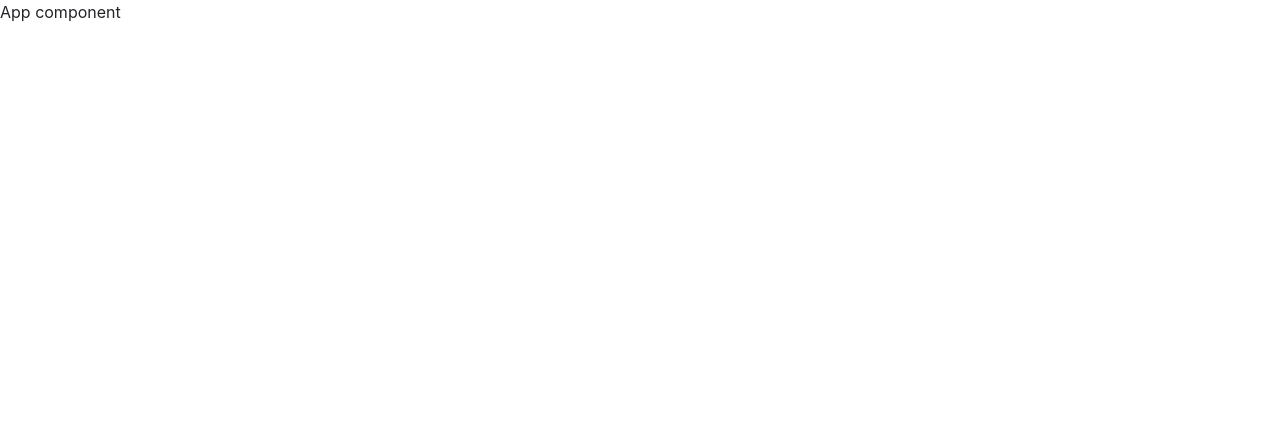
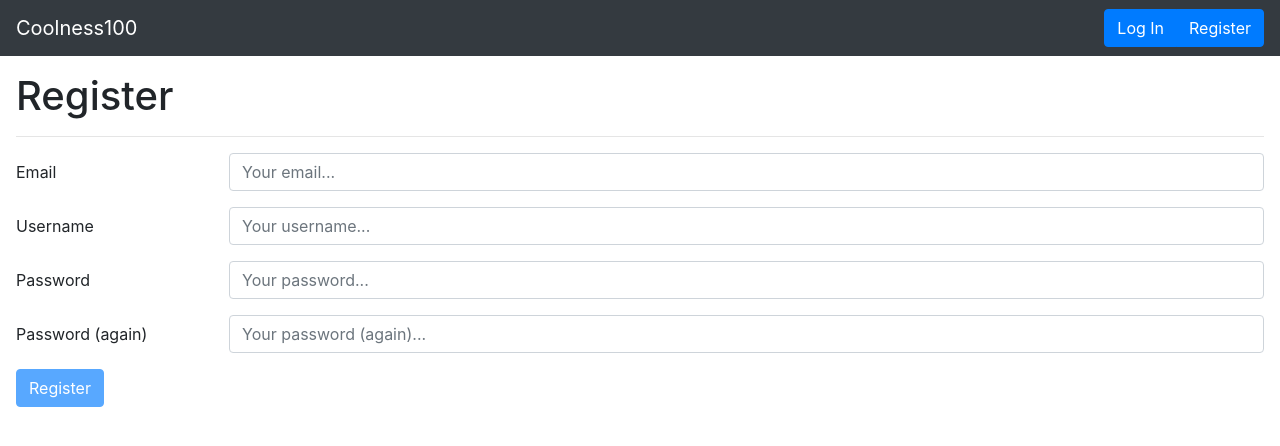
Before and after one commit to ElCholoGamer/fakebook, a React app: page /register in a window 1280 px wide. Shown: the top 446 px of the page. Built offline with nearby package versions, Linux system fonts and the light colour scheme.

Commit message:
add frontend forms (login and register)

```diff
--- a/src/app/App.tsx
+++ b/src/app/App.tsx
@@ -1,7 +1,47 @@
+import axios from 'axios';
 import React from 'react';
+import { Redirect, Route, Switch } from 'react-router-dom';
+import Header from './components/Header';
+import Loading from './components/Loading';
+import { User } from './utils';
+
+const Home = React.lazy(() => import('./pages/Home'));
+const Login = React.lazy(() => import('./pages/Login'));
+const Register = React.lazy(() => import('./pages/Register'));
 
 const App: React.FC = () => {
-	return <div>App component</div>;
+	const [user, setUser] = React.useState<User | null>(null);
+	const [loaded, setLoaded] = React.useState(false);
+
+	React.useEffect(() => {
+		if (localStorage.getItem('loggedIn') !== 'yes') {
+			return setLoaded(true);
+		}
+
+		axios
+			.get('/user')
+			.then(res => setUser(res.data.user))
+			.catch(err => {
+				localStorage.removeItem('loggedIn');
+				console.error(err);
+			})
+			.finally(() => setLoaded(true));
+	}, []);
+
+	if (!loaded) return <Loading />;
+
+	return (
+		<React.Suspense fallback={<Loading />}>
+			<Header user={user} />
+			<Switch>
+				<Route exact path="/" component={Home} />
+				<Route exact path="/login" component={Login} />
+				<Route exact path="/register" component={Register} />
+
+				<Redirect to="/" />
+			</Switch>
+		</React.Suspense>
+	);
 };
 
 export default App;
--- /dev/null
+++ b/src/app/components/FormRow.tsx
@@ -0,0 +1,41 @@
+import React from 'react';
+import Col from 'react-bootstrap/Col';
+import Form from 'react-bootstrap/Form';
+import Row from 'react-bootstrap/Row';
+
+interface Props<T extends Record<string, any>> {
+	label: string;
+	data: T;
+	setData: React.Dispatch<React.SetStateAction<T>>;
+	value: keyof T;
+	placeholder?: string;
+	type?: string;
+}
+
+const FormRow = <T extends Record<string, any>>({
+	label,
+	data,
+	setData,
+	value,
+	placeholder,
+	type = 'text',
+}: Props<T>) => {
+	return (
+		<Form.Group as={Row}>
+			<Form.Label column>{label}</Form.Label>
+			<Col sm={10}>
+				<Form.Control
+					value={data[value]}
+					name="email"
+					onChange={e =>
+						setData(prev => ({ ...prev, [value]: e.target.value }))
+					}
+					type={type}
+					placeholder={placeholder}
+				/>
+			</Col>
+		</Form.Group>
+	);
+};
+
+export default FormRow;
--- /dev/null
+++ b/src/app/components/Header.tsx
@@ -0,0 +1,57 @@
+import axios from 'axios';
+import React from 'react';
+import Button from 'react-bootstrap/Button';
+import ButtonGroup from 'react-bootstrap/ButtonGroup';
+import Navbar from 'react-bootstrap/Navbar';
+import { User } from '../utils';
+
+interface Props {
+	user: User | null;
+}
+
+const Header: React.FC<Props> = ({ user }) => {
+	const handleClick = (e: React.MouseEvent<HTMLButtonElement, MouseEvent>) => {
+		e.currentTarget.disabled = true;
+		axios
+			.post('/user/logout')
+			.then(() => location.reload())
+			.catch(console.error);
+	};
+
+	return (
+		<Navbar bg="dark" variant="dark" expand="sm">
+			<Navbar.Brand href="/">Coolness100</Navbar.Brand>
+			<Navbar.Toggle />
+
+			<Navbar.Collapse className="justify-content-end">
+				{user ? (
+					<>
+						<Navbar.Text>
+							Logged in as:{' '}
+							<a href="/account" className="text-light font-weight-bold">
+								{user.username}
+							</a>
+						</Navbar.Text>
+						<Button
+							onClick={handleClick}
+							className="ml-3"
+							variant="outline-danger">
+							Log Out
+						</Button>
+					</>
+				) : (
+					<ButtonGroup>
+						<Button variant="primary" href="/login">
+							Log In
+						</Button>
+						<Button variant="primary" href="/register">
+							Register
+						</Button>
+					</ButtonGroup>
+				)}
+			</Navbar.Collapse>
+		</Navbar>
+	);
+};
+
+export default Header;
--- /dev/null
+++ b/src/app/components/Loading.tsx
@@ -0,0 +1,18 @@
+import React from 'react';
+import Spinner from 'react-bootstrap/Spinner';
+
+const Loading: React.FC = () => (
+	<div
+		className="d-flex justify-content-center align-items-center"
+		style={{ height: '100vh' }}>
+		<Spinner
+			style={{ width: '3rem', height: '3rem' }}
+			role="status"
+			className="text-primary"
+			animation="border">
+			<span className="sr-only">Loading...</span>
+		</Spinner>
+	</div>
+);
+
+export default Loading;
--- /dev/null
+++ b/src/app/pages/Home.tsx
@@ -0,0 +1,7 @@
+import React from 'react';
+
+const Home: React.FC = () => {
+	return <div>Home component</div>;
+};
+
+export default Home;
--- /dev/null
+++ b/src/app/pages/Login.tsx
@@ -0,0 +1,66 @@
+import axios, { AxiosError } from 'axios';
+import React from 'react';
+import Button from 'react-bootstrap/Button';
+import Form from 'react-bootstrap/Form';
+import FormRow from '../components/FormRow';
+
+const Login: React.FC = () => {
+	const [message, setMessage] = React.useState('');
+	const [data, setData] = React.useState({ email: '', password: '' });
+
+	const handleChange = ({ target }: React.ChangeEvent<HTMLInputElement>) => {
+		setData(prev => ({ ...prev, [target.name]: target.value }));
+	};
+
+	const handleClick = ({
+		currentTarget,
+	}: React.MouseEvent<HTMLButtonElement, MouseEvent>) => {
+		currentTarget.disabled = true;
+		axios
+			.post('/auth/login', data)
+			.then(() => {
+				localStorage.setItem('loggedIn', 'yes');
+				location.href = '/';
+			})
+			.catch((err: AxiosError) => {
+				console.error(err);
+				setMessage(err.response?.data?.message);
+			})
+			.finally(() => (currentTarget.disabled = false));
+	};
+
+	const { email, password } = data;
+	return (
+		<div className="p-3">
+			<h1>Log In</h1>
+			<hr />
+
+			<Form>
+				<FormRow
+					data={data}
+					setData={setData}
+					value="email"
+					type="email"
+					placeholder="Your email..."
+					label="Email"
+				/>
+
+				<FormRow
+					data={data}
+					setData={setData}
+					value="password"
+					type="password"
+					placeholder="Your password..."
+					label="Password"
+				/>
+
+				<Button onClick={handleClick} disabled={!email || !password}>
+					Log In
+				</Button>
+			</Form>
+			<p className="text-danger mt-3">{message}</p>
+		</div>
+	);
+};
+
+export default Login;
--- /dev/null
+++ b/src/app/pages/Register.tsx
@@ -0,0 +1,90 @@
+import axios, { AxiosError } from 'axios';
+import React from 'react';
+import { Button, Form } from 'react-bootstrap';
+import FormRow from '../components/FormRow';
+
+const Register: React.FC = () => {
+	const [message, setMessage] = React.useState('');
+	const [data, setData] = React.useState({
+		email: '',
+		username: '',
+		password1: '',
+		password2: '',
+	});
+
+	const handleClick = ({
+		currentTarget,
+	}: React.MouseEvent<HTMLButtonElement, MouseEvent>) => {
+		// Validate passwords
+		const { password1, password2, username, email } = data;
+		if (password1 !== password2) {
+			return setMessage("The passwords don't match");
+		}
+
+		currentTarget.disabled = true;
+		axios
+			.post('/auth/register', { username, email, password: password1 })
+			.then(() => {
+				localStorage.setItem('loggedIn', 'yes');
+				location.href = '/';
+			})
+			.catch((err: AxiosError) => {
+				console.error(err);
+				setMessage(err.response?.data?.message);
+			})
+			.finally(() => (currentTarget.disabled = false));
+	};
+
+	return (
+		<div className="p-3">
+			<h1>Register</h1>
+			<hr />
+
+			<Form>
+				<FormRow
+					data={data}
+					value="email"
+					placeholder="Your email..."
+					setData={setData}
+					type="email"
+					label="Email"
+				/>
+
+				<FormRow
+					data={data}
+					value="username"
+					placeholder="Your username..."
+					setData={setData}
+					label="Username"
+				/>
+
+				<FormRow
+					data={data}
+					value="password1"
+					placeholder="Your password..."
+					setData={setData}
+					type="password"
+					label="Password"
+				/>
+
+				<FormRow
+					data={data}
+					value="password2"
+					placeholder="Your password (again)..."
+					setData={setData}
+					type="password"
+					label="Password (again)"
+				/>
+
+				<Button
+					onClick={handleClick}
+					disabled={Object.values(data).some(v => !v.trim())}>
+					Register
+				</Button>
+			</Form>
+			<p className="text-danger mt-3">{message}</p>
+		</div>
+	);
+};
+
+export default Register;
```
